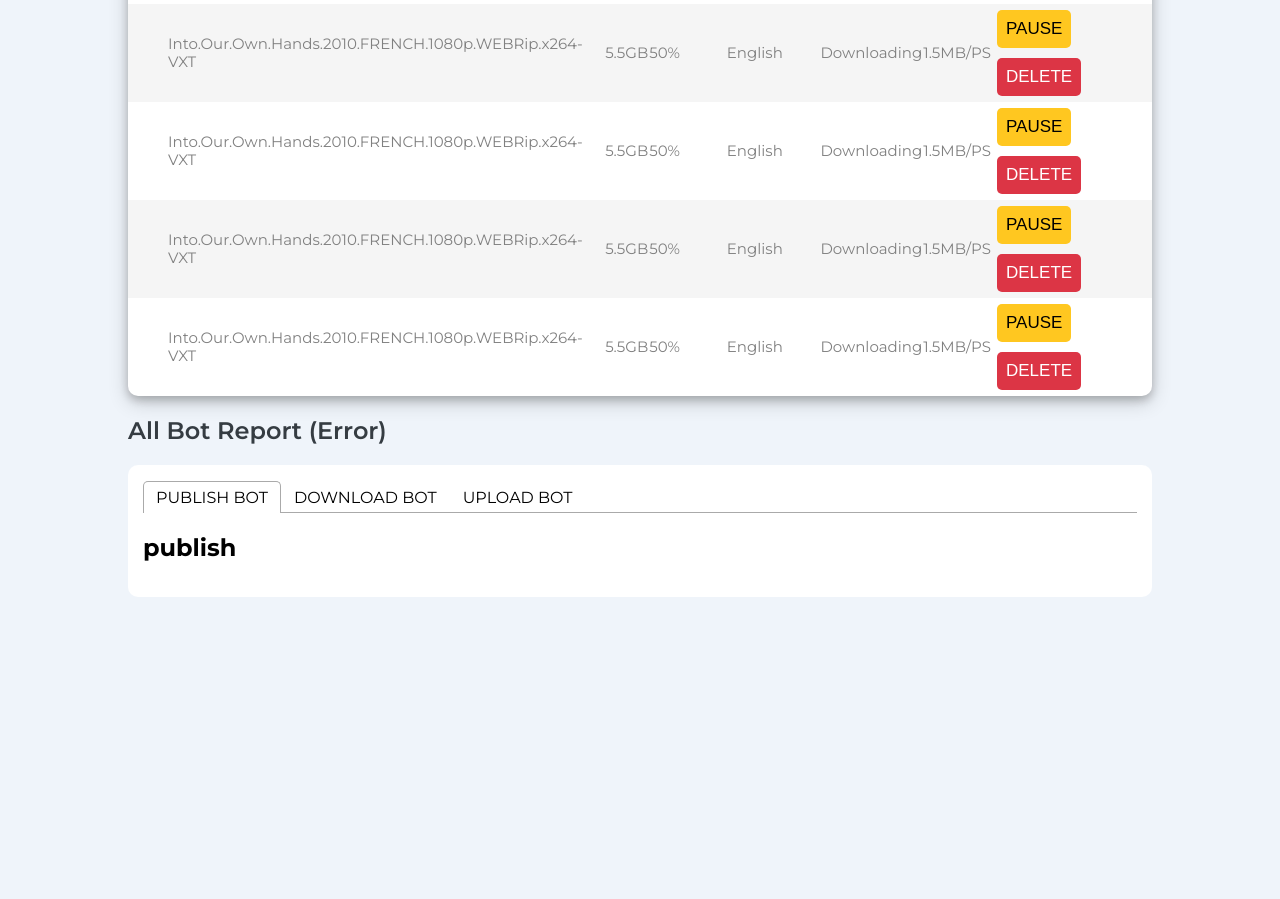
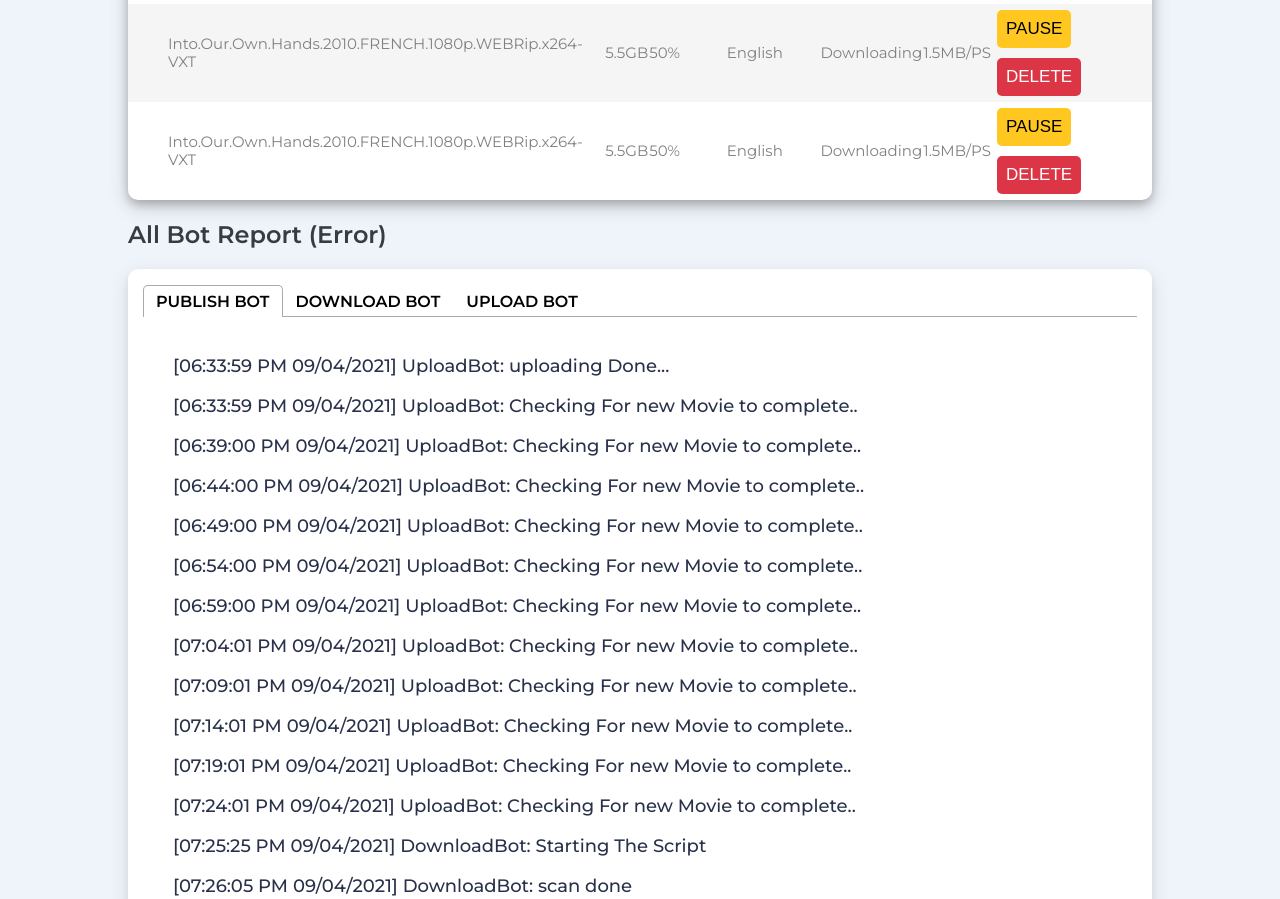
Before and after one commit to mdshemul48/MY-CLONE, a React (Create React App) app in the folder frontend/: page / in a window 1280 px wide. Shown: the part 1217-2116 px from the top of the page. Before the commit the page ends 1914 px from the top, so only its background shows below. Built offline with nearby package versions, Linux system fonts and the light colour scheme.

Commit message:
adding error tab

```diff
--- a/frontend/src/Dashboard/components/BotReport.css
+++ b/frontend/src/Dashboard/components/BotReport.css
@@ -1,6 +1,16 @@
 .botReport {
+  font-weight: 600;
   font-family: "Montserrat", sans-serif;
   background: white;
   padding: 15px;
   border-radius: 10px;
+  box-shadow: 0 4px 8px 0 rgb(0 0 0 / 6%), 0 6px 20px 0 rgb(0 0 0 / 10%);
 }
+.logs {
+  border-radius: 19px;
+  color: #283149;
+  padding: 10px 30px 5px;
+  font-family: "Montserrat", sans-serif;
+  font-size: 18px;
+  font-weight: 500;
+}
--- a/frontend/src/Dashboard/components/BotReport.js
+++ b/frontend/src/Dashboard/components/BotReport.js
@@ -2,6 +2,10 @@ import React from "react";
 import { Tabs, TabList, Tab, TabPanel } from "react-tabs";
 import "react-tabs/style/react-tabs.css";
 import "./BotReport.css";
+
+// dummy content
+import { errorText } from "./DUMMYeRROR";
+
 const BotReport = () => {
   return (
     <React.Fragment>
@@ -11,14 +15,29 @@ const BotReport = () => {
           <Tab>DOWNLOAD BOT</Tab>
           <Tab>UPLOAD BOT</Tab>
         </TabList>
+
         <TabPanel>
-          <h2>publish</h2>
+          <div className="logs">
+            {errorText.map((errorText) => (
+              <p>{errorText}</p>
+            ))}
+          </div>
         </TabPanel>
+
         <TabPanel>
-          <h2>download</h2>
+          <div className="logs">
+            {errorText.map((errorText) => (
+              <p>{errorText}</p>
+            ))}
+          </div>
         </TabPanel>
+
         <TabPanel>
-          <h2>upload</h2>
+          <div className="logs">
+            {errorText.map((errorText) => (
+              <p>{errorText}</p>
+            ))}
+          </div>
         </TabPanel>
       </Tabs>
     </React.Fragment>
--- /dev/null
+++ b/frontend/src/Dashboard/components/DUMMYeRROR.js
@@ -0,0 +1,53 @@
+export const errorText = [
+  "[06:33:59 PM 09/04/2021] UploadBot: uploading Done...",
+  "[06:33:59 PM 09/04/2021] UploadBot: Checking For new Movie to complete..",
+  "[06:39:00 PM 09/04/2021] UploadBot: Checking For new Movie to complete..",
+  "[06:44:00 PM 09/04/2021] UploadBot: Checking For new Movie to complete..",
+  "[06:49:00 PM 09/04/2021] UploadBot: Checking For new Movie to complete..",
+  "[06:54:00 PM 09/04/2021] UploadBot: Checking For new Movie to complete..",
+  "[06:59:00 PM 09/04/2021] UploadBot: Checking For new Movie to complete..",
+  "[07:04:01 PM 09/04/2021] UploadBot: Checking For new Movie to complete..",
+  "[07:09:01 PM 09/04/2021] UploadBot: Checking For new Movie to complete..",
+  "[07:14:01 PM 09/04/2021] UploadBot: Checking For new Movie to complete..",
+  "[07:19:01 PM 09/04/2021] UploadBot: Checking For new Movie to complete..",
+  "[07:24:01 PM 09/04/2021] UploadBot: Checking For new Movie to complete..",
+  "[07:25:25 PM 09/04/2021] DownloadBot: Starting The Script",
+  "[07:26:05 PM 09/04/2021] DownloadBot: scan done",
+  "[07:27:12 PM 09/04/2021] DownloadBot: error ('Connection broken: IncompleteRead(0 bytes read)', IncompleteRead(0 bytes read))",
+  "[07:29:01 PM 09/04/2021] UploadBot: Checking For new Movie to complete..",
+  "[07:34:02 PM 09/04/2021] UploadBot: Checking For new Movie to complete..",
+  "[07:39:02 PM 09/04/2021] UploadBot: Checking For new Movie to complete..",
+  "[07:44:02 PM 09/04/2021] UploadBot: Checking For new Movie to complete..",
+  "[07:49:02 PM 09/04/2021] UploadBot: Checking For new Movie to complete..",
+  "[07:54:02 PM 09/04/2021] UploadBot: Checking For new Movie to complete..",
+  "[07:59:03 PM 09/04/2021] UploadBot: Checking For new Movie to complete..",
+  "[08:04:03 PM 09/04/2021] UploadBot: Checking For new Movie to complete..",
+  "[08:09:03 PM 09/04/2021] UploadBot: Checking For new Movie to complete..",
+  "[08:14:03 PM 09/04/2021] UploadBot: Checking For new Movie to complete..",
+  "[08:19:03 PM 09/04/2021] UploadBot: Checking For new Movie to complete..",
+  "[08:24:04 PM 09/04/2021] UploadBot: Checking For new Movie to complete..",
+  "[08:27:12 PM 09/04/2021] DownloadBot: Starting The Script",
+  "[08:27:39 PM 09/04/2021] DownloadBot: scan done",
+  "[08:28:14 PM 09/04/2021] DownloadBot: adding to torrent Backfield.in.Motion.1991.1080p.WEBRip.x264-RARBG",
+  "[08:28:31 PM 09/04/2021] DownloadBot: added to torrent.. Backfield.in.Motion.1991.1080p.WEBRip.x264-RARBG",
+  "[08:28:59 PM 09/04/2021] DownloadBot: adding to torrent Falling.Fire.1997.1080p.WEBRip.x264-RARBG",
+  "[08:29:04 PM 09/04/2021] UploadBot: Added Time Falling.Fire.1997.1080p.WEBRip.x264-RARBG 18726 days. Still downloading.. So deleting the torrent..",
+  "[08:29:04 PM 09/04/2021] UploadBot: Checking For new Movie to complete..",
+  "[08:29:12 PM 09/04/2021] DownloadBot: added to torrent.. Falling.Fire.1997.1080p.WEBRip.x264-RARBG",
+  "[08:29:46 PM 09/04/2021] DownloadBot: adding to torrent Aunt.Mary.1979.1080p.WEBRip.x264-RARBG",
+  "[08:29:57 PM 09/04/2021] DownloadBot: added to torrent.. Aunt.Mary.1979.1080p.WEBRip.x264-RARBG",
+  "[08:30:30 PM 09/04/2021] DownloadBot: adding to torrent Amanda.2018.FRENCH.1080p.WEBRip.x264-VXT",
+  "[08:30:43 PM 09/04/2021] DownloadBot: added to torrent.. Amanda.2018.FRENCH.1080p.WEBRip.x264-VXT",
+  "[08:31:16 PM 09/04/2021] DownloadBot: adding to torrent Wish.You.Were.Dead.2001.1080p.WEBRip.x264-RARBG",
+  "[08:31:26 PM 09/04/2021] DownloadBot: added to torrent.. Wish.You.Were.Dead.2001.1080p.WEBRip.x264-RARBG",
+  "[08:31:59 PM 09/04/2021] DownloadBot: adding to torrent The.World.Unseen.2007.1080p.WEBRip.x264-RARBG",
+  "[08:32:10 PM 09/04/2021] DownloadBot: added to torrent.. The.World.Unseen.2007.1080p.WEBRip.x264-RARBG",
+  "[08:32:44 PM 09/04/2021] DownloadBot: adding to torrent The.Yankles.2009.1080p.WEBRip.x264-RARBG",
+  "[08:32:54 PM 09/04/2021] DownloadBot: added to torrent.. The.Yankles.2009.1080p.WEBRip.x264-RARBG",
+  "[08:33:24 PM 09/04/2021] DownloadBot: adding to torrent To.Be.First.the.Quest.for.Yangmolong.2014.1080p.WEBRip.x264-RARBG",
+  "[08:33:34 PM 09/04/2021] DownloadBot: added to torrent.. To.Be.First.the.Quest.for.Yangmolong.2014.1080p.WEBRip.x264-RARBG",
+  "[08:34:04 PM 09/04/2021] UploadBot: Backfield.in.Motion.1991.1080p.WEBRip.x264-RARBG Moving to Temp folder...",
+  "[08:34:04 PM 09/04/2021] UploadBot: Renaming All movies...",
+  "[08:34:04 PM 09/04/2021] UploadBot: Renaming Done...",
+  "[08:34:04 PM 09/04/2021] UploadBot: uploading 1 movies...",
+];
--- a/frontend/src/Dashboard/components/QbitDownloadTable.js
+++ b/frontend/src/Dashboard/components/QbitDownloadTable.js
@@ -7,14 +7,32 @@ import "./QbitDownloadTable.css";
 import TableTh from "./TableTh";
 import TableTd from "./TableTd";
 export default function QbitDownloadTable(props) {
-  const content = {
+  const content = [
+    {
       title: "Into.Our.Own.Hands.2010.FRENCH.1080p.WEBRip.x264-VXT",
       size: "5.5GB",
       percentage: "50%",
       lenguage: "English",
       state: "Downloading",
       speed: "1.5MB/PS",
-  };
+    },
+    {
+      title: "Into.Our.Own.Hands.2010.FRENCH.1080p.WEBRip.x264-VXT",
+      size: "5.5GB",
+      percentage: "50%",
+      lenguage: "English",
+      state: "Downloading",
+      speed: "1.5MB/PS",
+    },
+    {
+      title: "Into.Our.Own.Hands.2010.FRENCH.1080p.WEBRip.x264-VXT",
+      size: "5.5GB",
+      percentage: "50%",
+      lenguage: "English",
+      state: "Downloading",
+      speed: "1.5MB/PS",
+    },
+  ];
 
   return (
     <React.Fragment>
@@ -22,11 +40,18 @@ export default function QbitDownloadTable(props) {
         <table className="full-table">
           <TableTh />
           <tbody>
-            <TableTd />
-            <TableTd />
-            <TableTd />
-            <TableTd />
-            <TableTd />
+            {content.map((item) => {
+              return (
+                <TableTd
+                  title={item.title}
+                  size={item.size}
+                  percentage={item.percentage}
+                  state={item.state}
+                  lenguage={item.lenguage}
+                  speed={item.speed}
+                />
+              );
+            })}
           </tbody>
         </table>
       </div>
--- a/frontend/src/Dashboard/components/TableTd.js
+++ b/frontend/src/Dashboard/components/TableTd.js
@@ -2,6 +2,7 @@ import React, { useState } from "react";
 
 import "./TableTd.css";
 import Button from "../../shared/components/UIElements/Button";
+
 export default function TableTd(props) {
   const [resume, setResume] = useState(false);
   const resumePause = () => {
@@ -9,14 +10,12 @@ export default function TableTd(props) {
   };
   return (
     <tr className="contant-table">
-      <td className="table-content column1">
-        Into.Our.Own.Hands.2010.FRENCH.1080p.WEBRip.x264-VXT
-      </td>
-      <td className="table-content column2">5.5GB</td>
-      <td className="table-content column3">50%</td>
-      <td className="table-content column4">English</td>
-      <td className="table-content column5">Downloading</td>
-      <td className="table-content column6">1.5MB/PS</td>
+      <td className="table-content column1">{props.title}</td>
+      <td className="table-content column2">{props.size}</td>
+      <td className="table-content column3">{props.percentage}</td>
+      <td className="table-content column4">{props.lenguage}</td>
+      <td className="table-content column5">{props.state}</td>
+      <td className="table-content column6">{props.speed}</td>
       <td className="table-content column7">
         {resume ? (
           <Button className="buttons" onClick={resumePause}>
```
Lines whose indentation alone changed are shown as unchanged.
